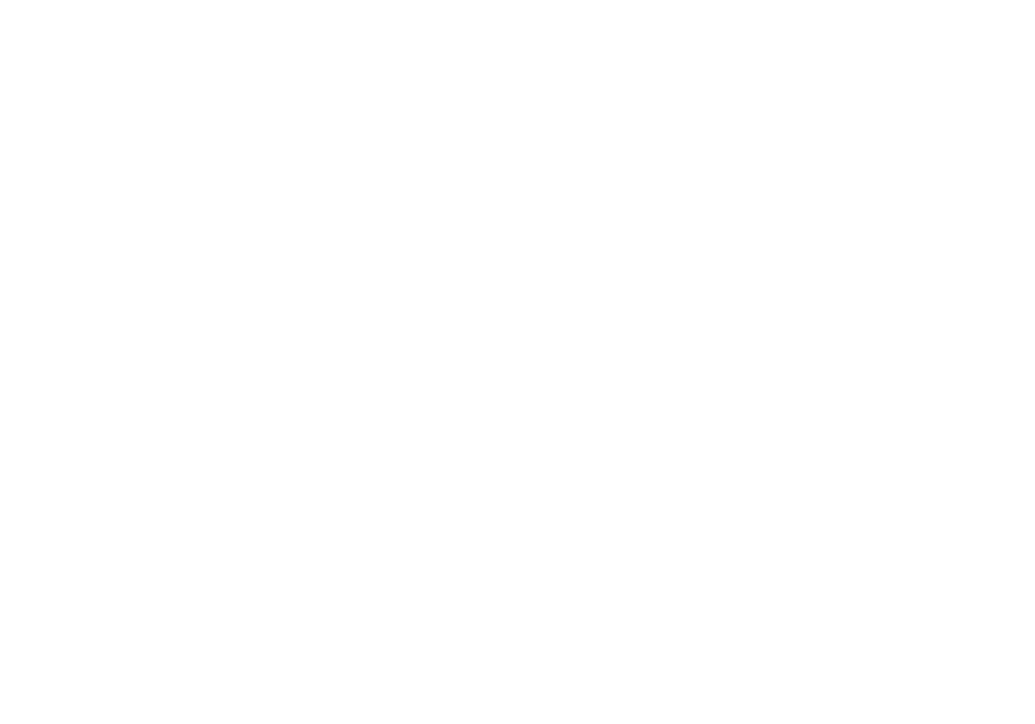
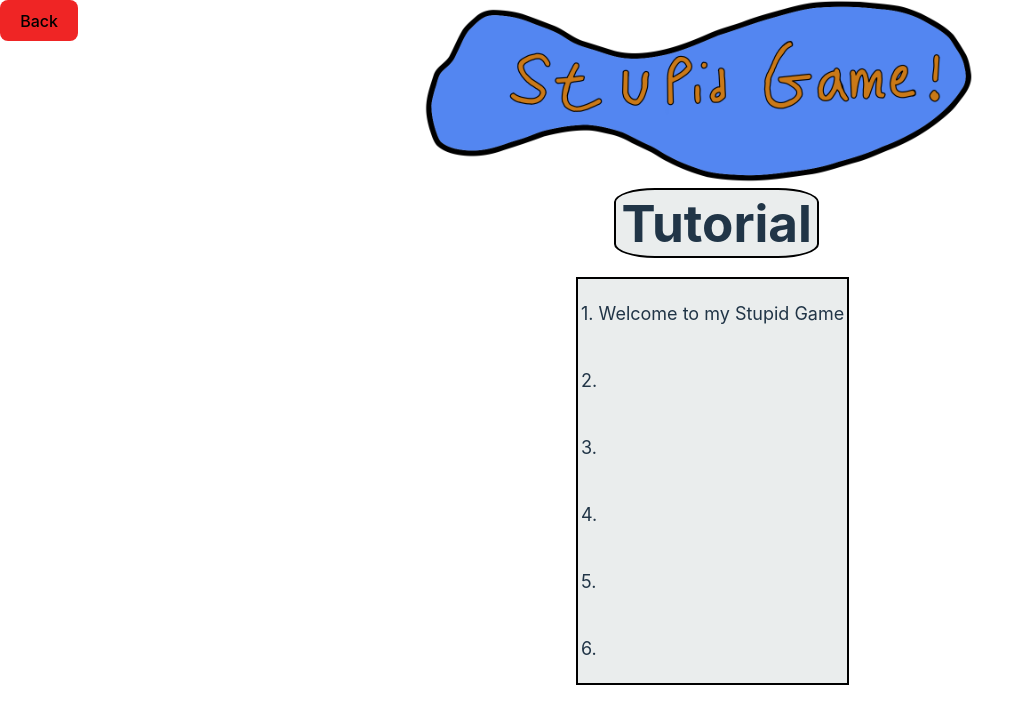
Before and after one commit to alecnamey/StupidGame, a React (Vite) app in the folder frontend/: page /howto in a window 1280 px wide. Before the commit this address had no page. Shown: the top 724 px of the page, without its empty margins (0-1035 px from the left). Built offline with nearby package versions, Linux system fonts and the light colour scheme.

Commit message:
changed naming coventions, and most notably the "Tutorial" button to "How to Play"

```diff
--- a/frontend/src/App.jsx
+++ b/frontend/src/App.jsx
@@ -3,7 +3,7 @@
 import { BrowserRouter, Routes, Route } from 'react-router-dom'
 import Main from './pages/main.jsx'
 import Game from './pages/game.jsx'
-import Tutorial from './pages/tutorial.jsx'
+import HowTo from './pages/HowTo.jsx'
 import GameOver from './pages/gameover.jsx'
 
 
@@ -17,7 +17,7 @@
           <Route index element={<Main/>} />
           <Route path = "/main" element={<Main/>} />
           <Route path = "/game" element={<Game/>} />
-          <Route path = "/tutorial" element={<Tutorial/>} />
+          <Route path = "/howto" element={<HowTo/>} />
           <Route path = "/gameover" element={<GameOver/>} />
         </Routes>
       </BrowserRouter>
--- a/frontend/src/components/tutorialButton.jsx
+++ b/frontend/src/components/HowToButton.jsx
@@ -3,18 +3,18 @@
 import './styles.css';
 
 
-function TutorialButton() {
+function HowTo() {
     const navigate = useNavigate();
 
     const handleClick = () => {
-        navigate('/tutorial');
+        navigate('/howto');
     };
 
     return (
-        <button className="tutorial-button" onClick={handleClick}>
-            Tutorial
+        <button className="howto-button" onClick={handleClick}>
+            How To Play
         </button>
     );
 }
 
-export default TutorialButton;
+export default HowTo;
--- a/frontend/src/components/styles.css
+++ b/frontend/src/components/styles.css
@@ -28,7 +28,7 @@
     font-family: 'Courier New', Courier, monospace;
 }
 
-.header-container .tutorial-button {
+.header-container .howto-button {
     position: absolute;
     bottom: 0;
     left: 80%;
@@ -91,7 +91,7 @@
 
 
 
- .tutorial-container .back-button{
+ .howto-container .back-button{
     position: fixed;
     top: 0;
     left: 0;
@@ -99,12 +99,12 @@
     color: rgb(0, 0, 0);
  }
 
- .tutorial-container .tutorial-title{
+ .howto-container .tutorial-title{
     top: 2em;
     display: absolute;
     margin: 0;
  }
- .tutorial-container .logo{
+ .howto-container .logo{
     height: 30em;
     width: auto;
     position: fixed;
@@ -113,18 +113,18 @@
 
  }
 
-.tutorial-table {
+.howto-table {
     background-color: hsla(180, 7%, 62%, 0.2);
     font-size: large;
     margin-left: 32em;
     margin-top: 9em;
     border: 2px solid black;
 }
-.tutorial-container .tutorial-title{
+.howto-container .howto-title{
     background-color: hsla(180, 7%, 62%, 0.2);
     position: fixed;
     left: 12em;
-    margin-top: 1.6em;
+    top: 3em;
     border: 2px solid black;
     border-radius: 20%;
     padding: 0.1em;
@@ -136,8 +136,7 @@
     position: fixed;
     top: 0;
     left: 0;
-    background-color: hsl(196, 70%, 40%);
-    color: rgb(11, 12, 90);
+    background-color: hsl(193, 67%, 29%);
     font-size: 1.2rem;
     padding: 0.4em;
     border-radius: 40px;
--- a/frontend/src/pages/tutorial.jsx
+++ b/frontend/src/pages/HowTo.jsx
@@ -3,14 +3,14 @@
 import Header from '../components/header.jsx';
 import Back from '../components/back.jsx';
 
-function Tutorial() {
+function HowTo() {
 
     return (
-        <div className="tutorial-container">
+        <div className="howto-container">
             <Header/>
             <Back className="back-page" />
-            <h1 className="tutorial-title">Tutorial</h1>
-            <table className="tutorial-table">
+            <h1 className="howto-title">Tutorial</h1>
+            <table className="howto-table">
                 <tr>
                     <td><p>1. Welcome to my Stupid Game</p></td>
                 </tr>
@@ -34,4 +34,4 @@
     );
 }
 
-export default Tutorial;
+export default HowTo;
--- a/frontend/src/pages/Main.jsx
+++ b/frontend/src/pages/Main.jsx
@@ -2,7 +2,7 @@
 import Header from '../components/header.jsx';
 import Start from '../components/start.jsx';
 import Score from '../components/highscore.jsx';
-import Tutorial from '../components/tutorialButton.jsx';
+import HowTo from '../components/HowToButton.jsx';
 import '../components/styles.css';
 
 
@@ -12,7 +12,7 @@
             <Header className="header" />
             <Start className="start" />
             <Score className="score" />
-            <Tutorial className="tutorial" />
+            <HowTo className="howto" />
         </div>
     );
 
--- a/frontend/src/pages/game.jsx
+++ b/frontend/src/pages/game.jsx
@@ -98,6 +98,11 @@
           onClick={handleClick}
           style={{
             position: 'absolute',
+            backgroundColor: 'light-blue',
+            transition: 'background-color 0.1s ease',
+            '&:hover': {
+              backgroundColor: 'white',
+            },
             top: positions.clickMe.top,
             left: positions.clickMe.left,
             transform: 'translate(-50%, -50%)', // Center the button
```
